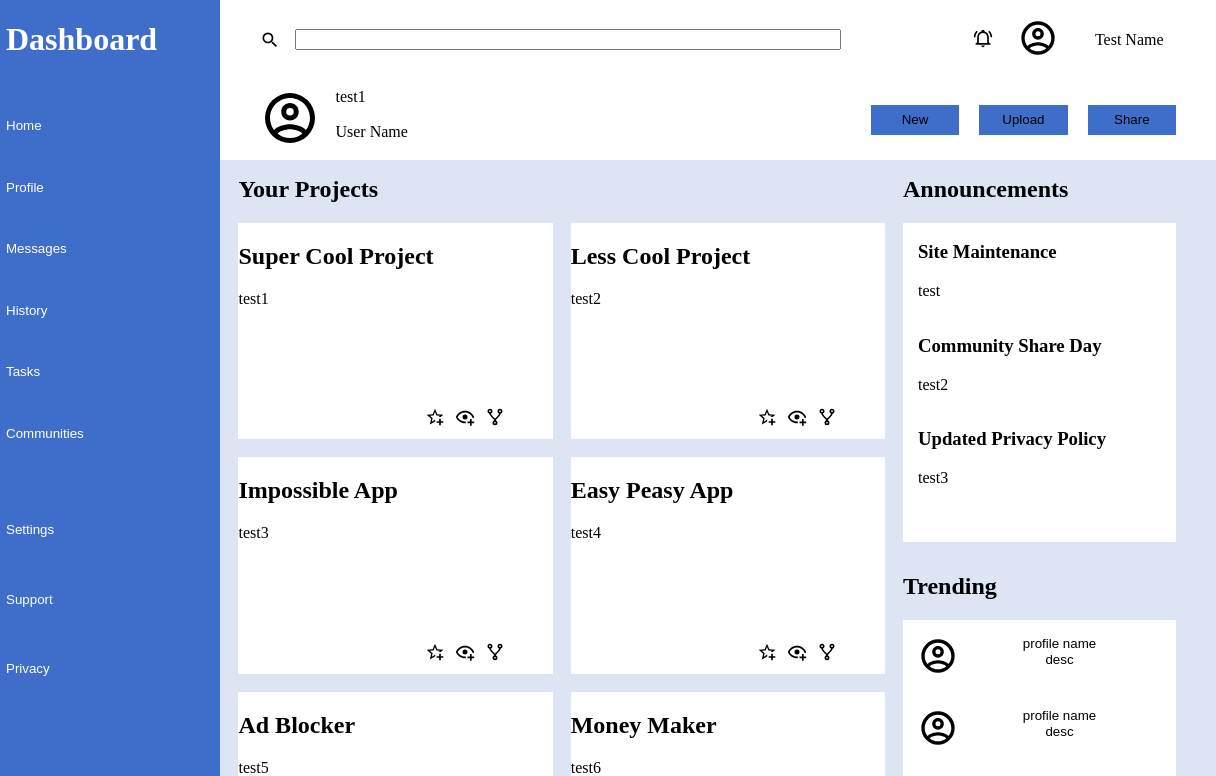
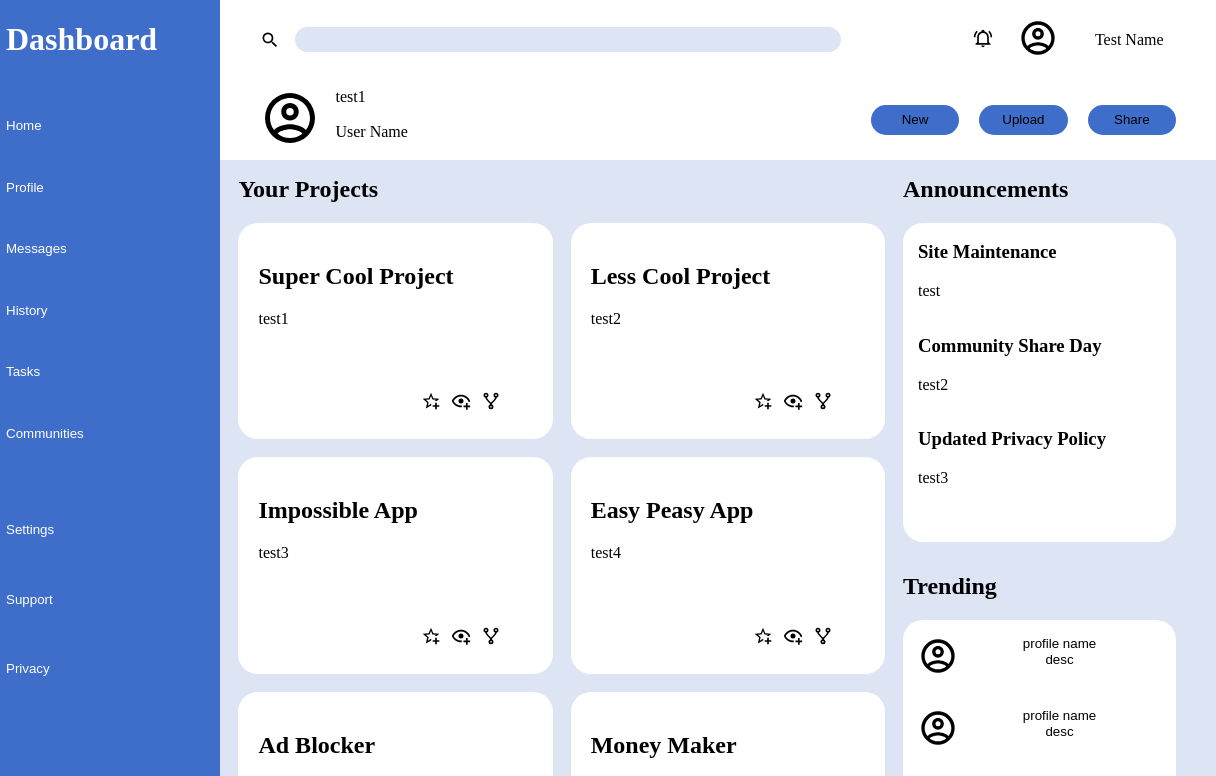
Before and after one commit to grantgarnett/odin-admin-dashboard, a plain HTML site: page index.html in a window 1280 px wide. Shown: the top 776 px of the page, 64-1280 px from the left. Drawn offline with Linux system fonts and the light colour scheme.

Commit message:
Add border-radius to elements

```diff
--- a/styles.css
+++ b/styles.css
@@ -14,6 +14,8 @@ button {
 
 .card {
     background-color: white;
+
+    border-radius: 20px;
 }
 
 .dashboard-container {
@@ -38,6 +40,14 @@ button {
     grid-template-columns: 20px 1fr;
     align-items: center;
     gap: 15px;
+}
+
+.header-search-wrapper input {
+    border: 0;
+    border-radius: 20px;
+
+    background-color: rgb(221, 229, 244);
+    height: 25px;
 }
 
 .header-user {
@@ -75,6 +85,8 @@ button {
 .header-actions button {
     background-color: rgb(62, 109, 202);
     height: 30px;
+
+    border-radius: 20px;
 }
 
 .sidebar {
@@ -149,13 +161,15 @@ button {
 }
 
 .projects-card {
+    padding: 20px;
+
     display: grid;
     grid-template: 4fr 1fr / 6fr 2fr 2fr;
     gap: 10px;
 }
 
 .project-text {
-    grid-column: 1 / 3;
+    grid-column: 1 / -1;
 }
 
 .project-actions {
```
